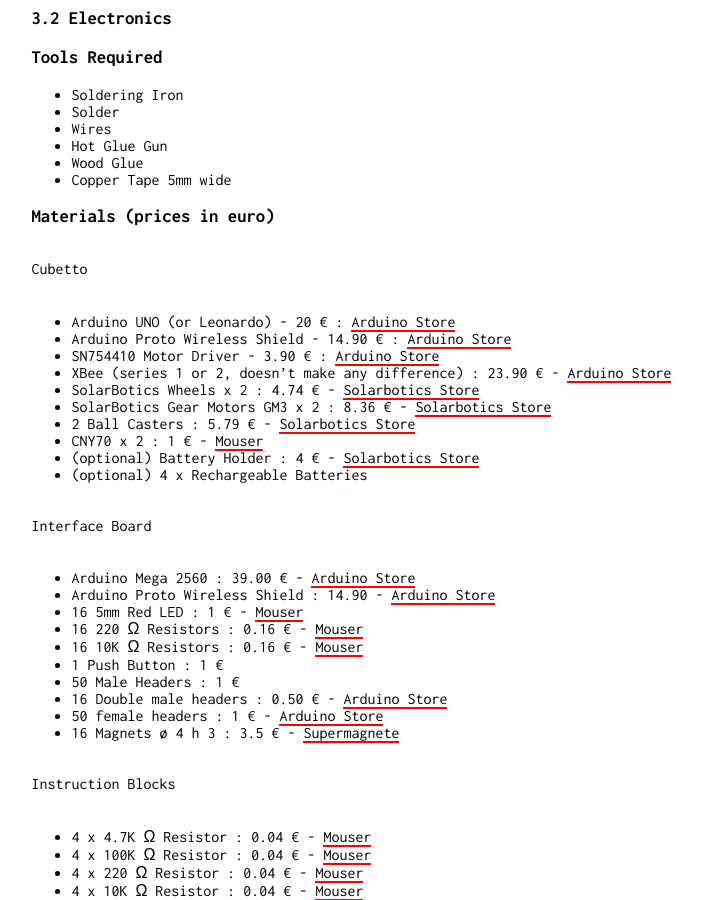
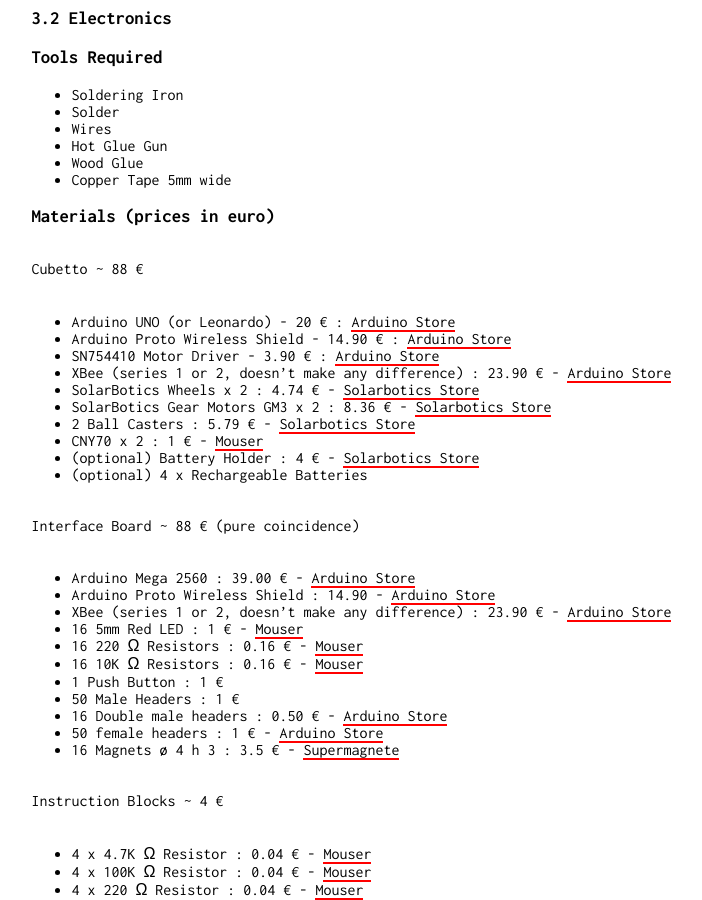
Before and after one commit to primo-io/prototype-documentation, a Jekyll site: the page built from index.md, in a window 1280 px wide and 900 px high, scrolled down 8364 px. Shown: the whole window, without its empty margins (103-805 px from the left). Built offline with Jekyll 4.4.1, drawn with Linux system fonts in a browser that asks for light colours; Markdown is read by kramdown in place of the engine named in the settings.

Commit message:
update index.md

```diff
--- a/index.md
+++ b/index.md
@@ -105,7 +105,7 @@
 
 ###Materials (prices in euro)
 
-Cubetto
+Cubetto ~ 88 €
 
 * Arduino UNO (or Leonardo) - 20 € : [Arduino Store](http://store.arduino.cc/index.php?main_page=product_info&cPath=11&products_id=195#.UxC5nfTV_bA)
 * Arduino Proto Wireless Shield - 14.90 € : [Arduino Store](http://store.arduino.cc/index.php?main_page=product_info&cPath=37_5&products_id=145#.UxC53vTV_bA)
@@ -118,10 +118,11 @@
 * (optional) Battery Holder : 4 € - [Solarbotics Store](https://solarbotics.com/product/bholdaa_4_cell/)
 * (optional) 4 x Rechargeable Batteries
 
-Interface Board
+Interface Board ~ 88 € (pure coincidence)
 
 * Arduino Mega 2560 : 39.00 € - [Arduino Store](http://store.arduino.cc/index.php?main_page=product_info&cPath=11&products_id=196#.UxC_gPTV_bA)
 * Arduino Proto Wireless Shield : 14.90 - [Arduino Store](http://store.arduino.cc/index.php?main_page=product_info&cPath=37_5&products_id=145#.UxC53vTV_bA)
+* XBee (series 1 or 2, doesn't make any difference) : 23.90 € - [Arduino Store](http://store.arduino.cc/index.php?main_page=product_info&cPath=37_38&products_id=292#.UxC6cvTV_bA)
 * 16 5mm Red LED : 1 € - [Mouser](http://uk.mouser.com/ProductDetail/Lite-On/LTL-4223/?Lite-On/LTL-4223/&qs=sGAEpiMZZMusoohG2hS%252b15J8d1kHl%252bvkJpzS4atZNEA=)
 * 16 220 Ω Resistors : 0.16 € - [Mouser](http://uk.mouser.com/ProductDetail/Xicon/291-220-RC/?qs=sGAEpiMZZMu61qfTUdNhG%2f1uGo5nxyCVqn6ChOCvUEE%3d)
 * 16 10K Ω Resistors : 0.16 € - [Mouser](http://uk.mouser.com/ProductDetail/Xicon/291-10K-RC/?qs=sGAEpiMZZMu61qfTUdNhG6xwTrVwTvbz8PPav3aExs8%3d)
@@ -131,7 +132,7 @@
 * 50 female headers : 1 € - [Arduino Store](http://store.arduino.cc/index.php?main_page=product_info&cPath=6_32&products_id=188#.UxDAAfTV_bA)
 * 16 Magnets ø 4 h 3 : 3.5 € - [Supermagnete](http://www.supermagnete.ch/eng/S-04-03-N)
 
-Instruction Blocks
+Instruction Blocks ~ 4 €
 
 * 4 x 4.7K Ω Resistor : 0.04 € - [Mouser](http://uk.mouser.com/ProductDetail/Xicon/291-47K-RC/?qs=sGAEpiMZZMu61qfTUdNhG%2fbdyz6pU6a%252bvHlD5kaZWgo%3d)
 * 4 x 100K Ω Resistor : 0.04 € - [Mouser](http://uk.mouser.com/ProductDetail/Xicon/291-100K-RC/?qs=sGAEpiMZZMu61qfTUdNhG81NIhcRRUJQxII5Nsctha8%3d)
```
